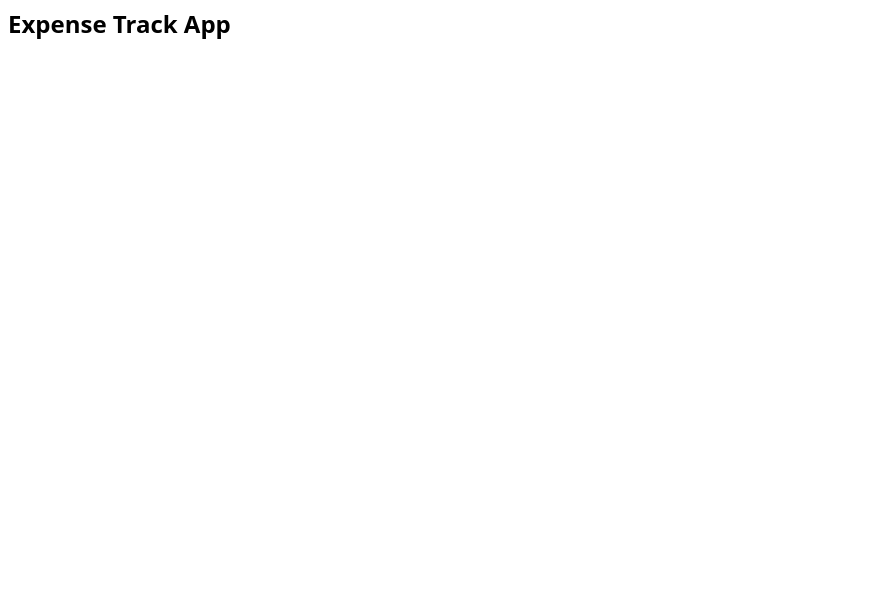
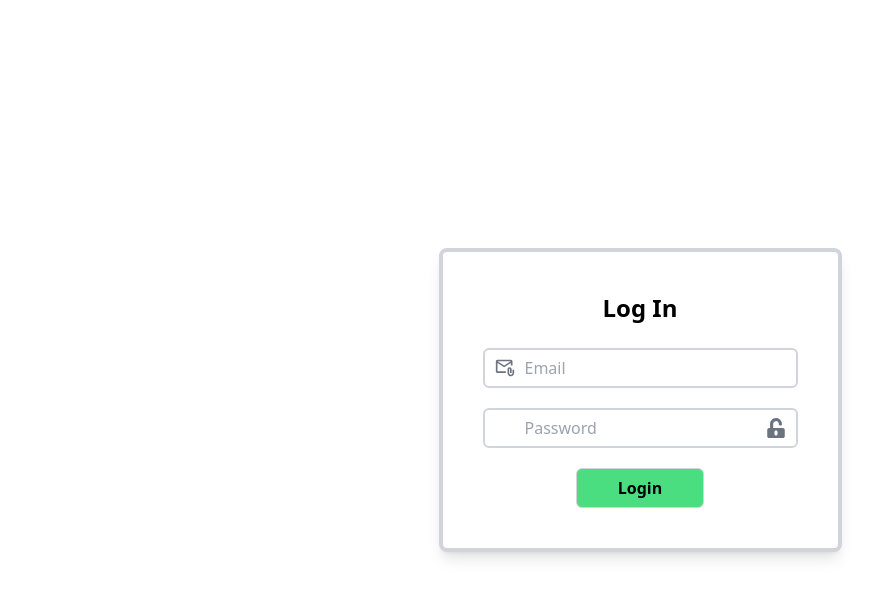
Before and after one commit to anus26/Expense-Tracker-App, a React (Vite) app: page /Login in a window 1280 px wide. Shown: the top 598 px of the page, without its empty margins (0-895 px from the left). Built offline with nearby package versions, Linux system fonts and the light colour scheme.

Commit message:
login page completed

```diff
--- a/package.json
+++ b/package.json
@@ -11,7 +11,9 @@
   },
   "dependencies": {
     "react": "^19.1.0",
-    "react-dom": "^19.1.0"
+    "react-dom": "^19.1.0",
+    "react-icons": "^5.5.0",
+    "react-router-dom": "^7.6.3"
   },
   "devDependencies": {
     "@eslint/js": "^9.30.1",
--- a/src/App.jsx
+++ b/src/App.jsx
@@ -1,9 +1,17 @@
 import React from 'react'
+import { BrowserRouter ,Routes,Route} from 'react-router-dom'
+import Login from './pages/Login'
 
 const App = () => {
   return (
 <>
-<h1 className='font-bold text-2xl  m-2'>Expense Track App</h1>
+<BrowserRouter>
+<Routes>
+<Route path='/Login'  excat element={<Login/>}/>
+
+
+</Routes>
+</BrowserRouter>
 </>
   )
 }
--- a/src/Components/Navabar.jsx
+++ b/src/Components/Navabar.jsx
@@ -2,7 +2,13 @@ import React from 'react'
 
 const Navabar = () => {
   return (
-    <div>Navabar</div>
+ <>
+ <nav className='bg-green-400 '>
+
+<h1>Expense Tracker App</h1>
+
+ </nav>
+ </>
   )
 }
 
--- a/src/pages/Login.jsx
+++ b/src/pages/Login.jsx
@@ -1,9 +1,52 @@
-import React from 'react'
+import React, {  useState } from 'react';
+import { MdOutlineAttachEmail } from "react-icons/md";
+import { RiLockPasswordFill } from "react-icons/ri";
+import { FaUnlockAlt } from "react-icons/fa";
+const Login = () => {
+  const [open ,setOpen]=useState(false)
 
-const Login = () => {
   return (
-    <div>Login</div>
-  )
-}
+    <section className="flex justify-center items-center min-h-screen">
+      <div className="border-4 border-gray-300 bg-white p-10 rounded-lg shadow-lg">
+        <h1 className="font-semibold text-2xl text-center mb-6">Log In</h1>
+        <form className="flex flex-col items-center gap-5">
+          <div className="relative">
+            <input
+              type="email"
+              placeholder="Email"
+              className="w-full h-10 px-10 border-2 border-gray-300 rounded-md"
+            />
+            <MdOutlineAttachEmail className="absolute top-2.5 left-3 text-gray-500 text-xl" />
+          </div>
+            <div className='relative'>
 
-export default Login
+         <input
+              type={open ? 'text' : 'password'}
+              placeholder="Password"
+              className="w-full h-10 px-10 border-2 border-gray-300 rounded-md"
+            />
+        {open ? (
+              <RiLockPasswordFill
+                onClick={() => setOpen(!open)}
+                className="absolute top-2.5 right-3 text-gray-500 text-xl cursor-pointer"
+              />
+            ) : (
+              <FaUnlockAlt
+                onClick={() => setOpen(!open)}
+                className="absolute top-2.5 right-3 text-gray-500 text-xl cursor-pointer"
+              />
+            )}
+            </div>
+          <button
+            type="submit"
+            className="font-semibold border border-gray-300 hover:bg-black hover:text-white w-32 h-10 bg-green-400 transition-all duration-300 rounded-md"
+          >
+            Login
+          </button>
+        </form>
+      </div>
+    </section>
+  );
+};
+
+export default Login;
```
Also changed, not shown: src/Context/AuthContext.jsx (renamed from src/Context/AurhContext.jsx), 1 other file (tests, documents, lock files or other folders).
